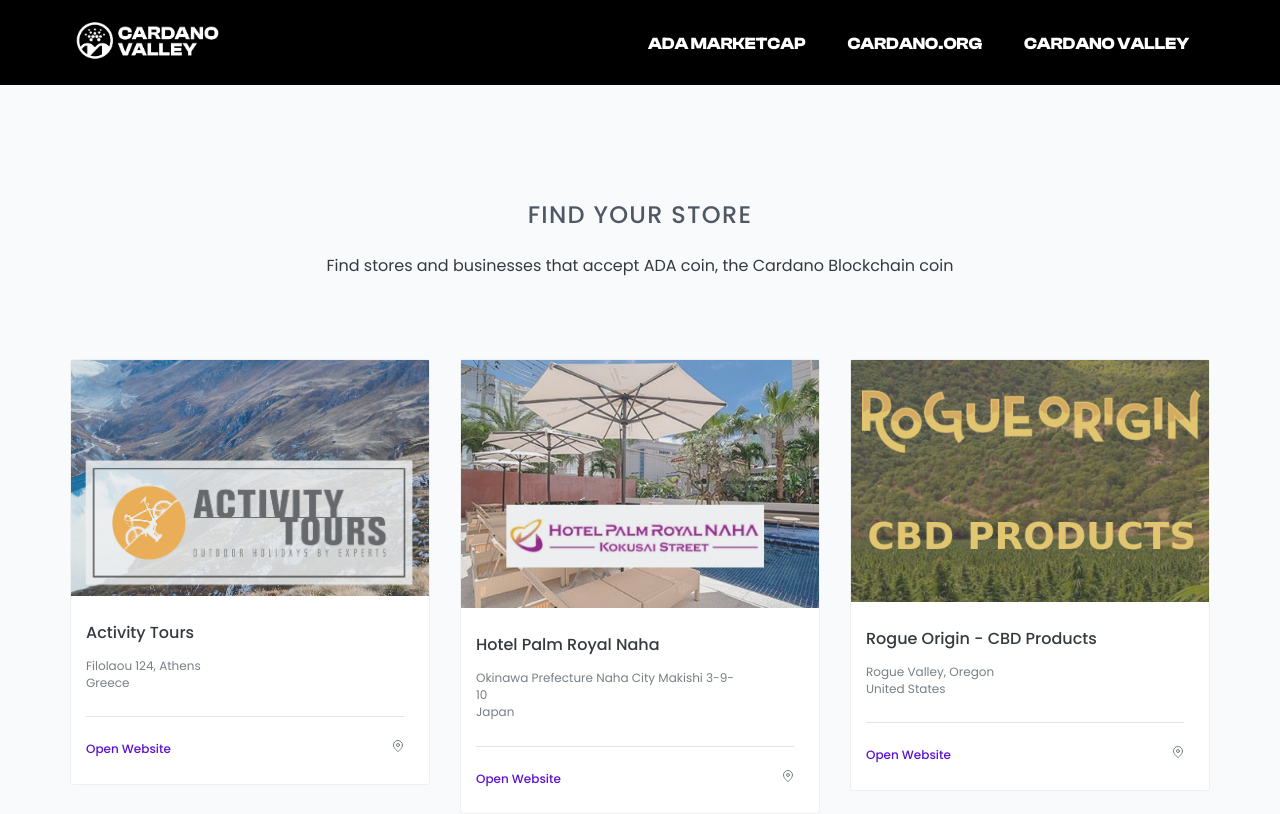
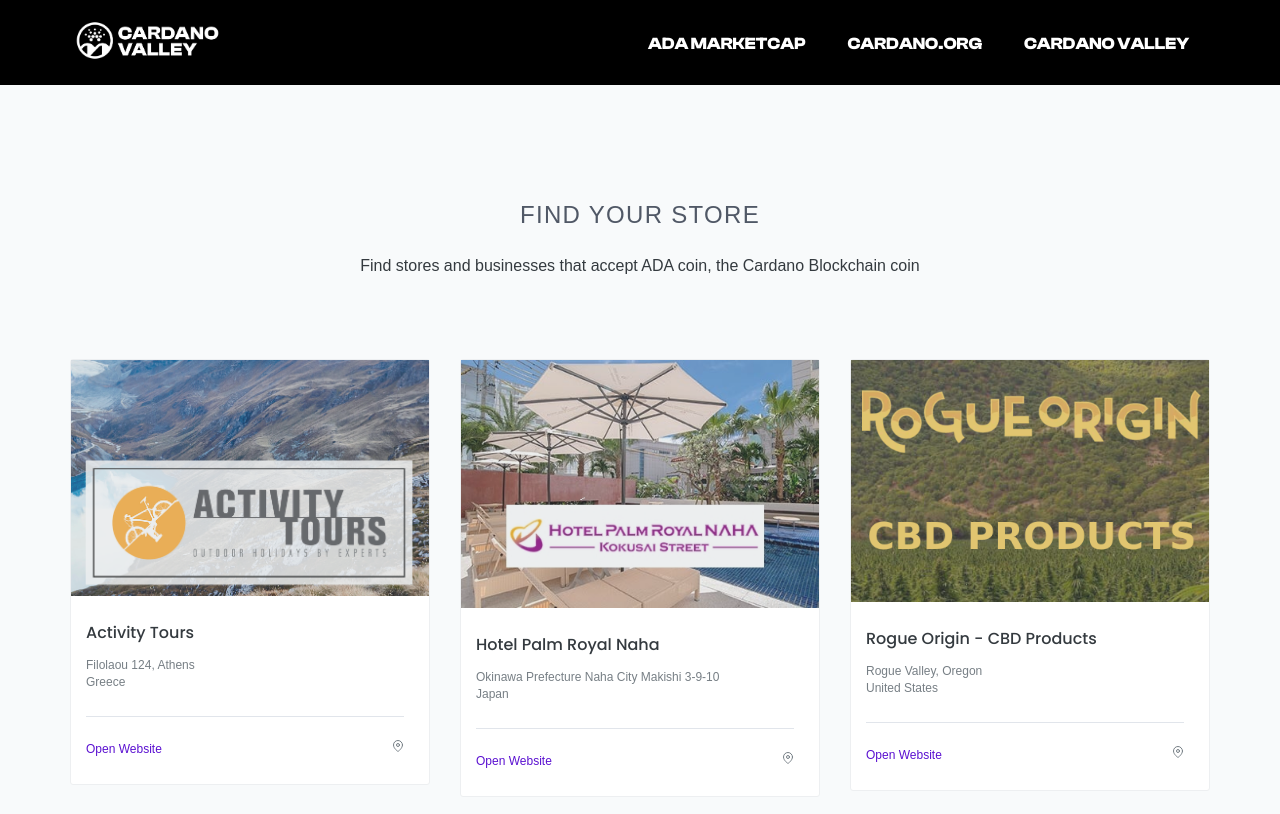
Before and after one commit to nicky-eng/cardano-testing, an Angular app: page / in a window 1280 px wide. Shown: the top 814 px of the page. Built offline with nearby package versions, Linux system fonts and the light colour scheme.

Commit message:
Changed fonts in body to sans-serif

```diff
--- a/src/styles.css
+++ b/src/styles.css
@@ -1,3 +1,22 @@
+.explore-rating-price, .explore-rating-price a, .close-btn.open-btn,
+.hm-footer-copyright p, .hm-footer-copyright p a, .footer-menu p,
+.footer-menu a, .section-header p, .section-header h2 {
+    font-family: sans-serif;
+}
+
+nav.navbar.bootsnav ul.nav {
+
+    font-family: ClashDisplay-Variable;
+    font-size: 16.8px;
+    font-style: normal;
+    font-weight: 600;
+    letter-spacing: normal;
+    line-height: 19px;
+    text-decoration-line: none;
+    text-decoration-style: solid;
+
+}
+
 nav.navbar.bootsnav .navbar-brand {
     padding: 20px;
 }
```
